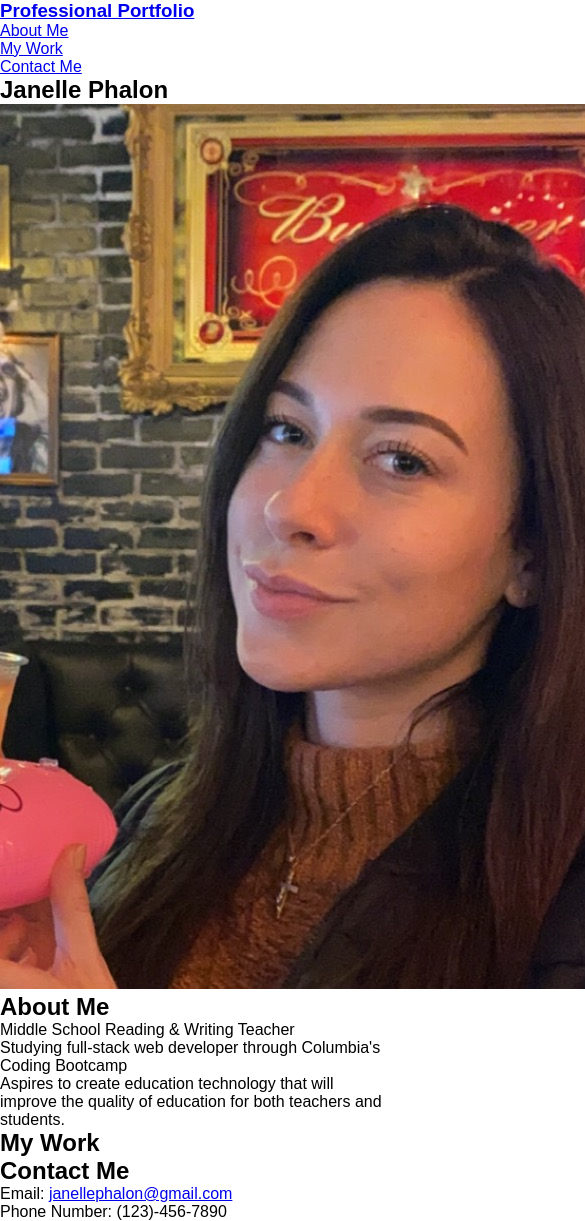
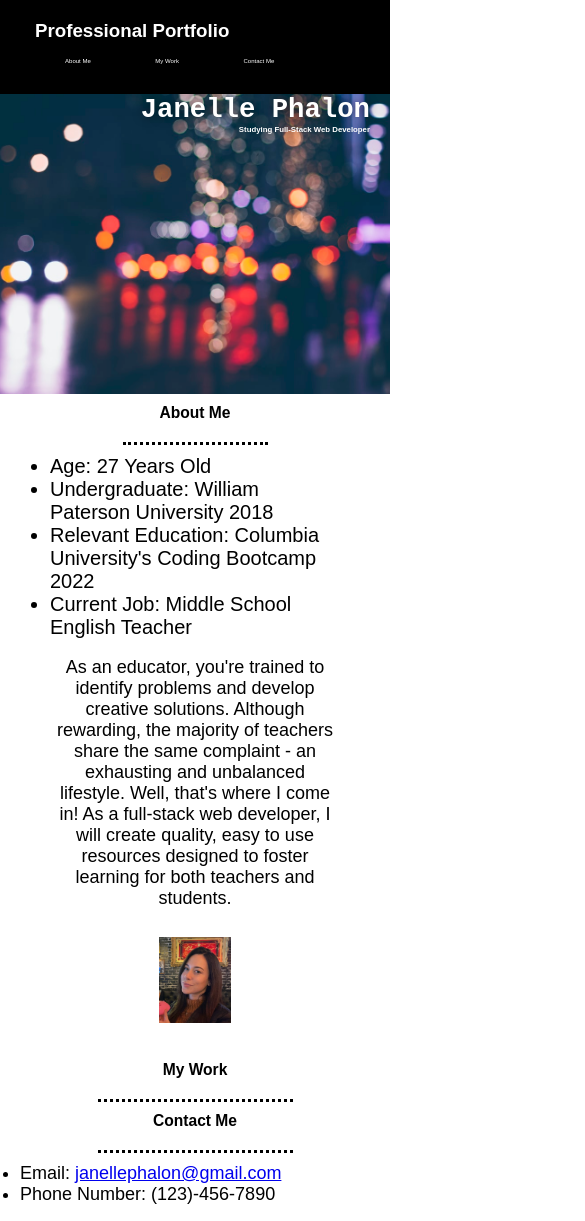
Before and after one commit to janellephalon/phalon-portfolio, a plain HTML site: page index.html in a window 390 px wide. Shown: the top 1221 px of the page, 585 px wide, since content can reach past the window. Drawn offline with Linux system fonts and the light colour scheme.

Commit message:
new css, updated html, updated hero, updated buttons

```diff
--- a/index.html
+++ b/index.html
@@ -2,7 +2,7 @@
 <html lang="en">
     <head>
 
-        <link rel="stylesheet" href="./style.css">
+        <link rel="stylesheet" href="/style2.css">
         <meta charset="UTF-8" />
         <meta name="viewport" content="width=device-width, initial-scale=1.0" />
         <title>Phalon Portfolio</title>
@@ -13,7 +13,7 @@
     <body>
 
         <!-- Header Start -->
-            <header>
+            <header class="column">
 
             <h3>
                 <a href="/">Professional Portfolio</a>
@@ -38,41 +38,69 @@
     <!-- Hero Start -->
     <section class="hero">
 
+        <div>
         <h1>Janelle Phalon</h1>
+        <h3>
+            Studying Full-Stack Web Developer
+        </h3>
+        </div>
 
     </section>
 
     <!-- About Me Section -->
-    <section id="about-me" class="b">
-        <img src="./Assets/Images/IMG_0102.jpeg" alt="An image of Janelle Phalon for the About Me section." />
-        <h2>About Me</h2>
-        <p>
+    <section id="about-me" class="first">
+
+        <div>
+            <h2 class="heading left-align">About Me</h2>
+
+        <div class="right-align">
             <ul>
 
                 <li>
-                    Middle School Reading & Writing Teacher
+                    Age: 27 Years Old
                 </li>
                 <li>
-                    Studying full-stack web developer through Columbia's Coding Bootcamp
+                    Undergraduate: William Paterson University 2018
                 </li>
                 <li>
-                    Aspires to create education technology that will improve the quality of education for both teachers and students.
+                    Relevant Education: Columbia University's Coding Bootcamp 2022
+                </li>
+                <li>
+                    Current Job: Middle School English Teacher
                 </li>
             </ul>
-        </p>
+
+            <br>
+            <div>
+            <p>
+                As an educator, you're trained to identify problems and develop creative solutions. Although rewarding, the majority of teachers share the same complaint - an exhausting and unbalanced lifestyle. Well, that's where I come in! As a full-stack web developer, I will create quality, easy to use resources designed to foster learning for both teachers and students.
+            </p>
+        </div>
+
+        <br>
+        <div>
+            <img src="/Assets/Images/IMG_0102.jpeg" alt="An image of Janelle Phalon smiling" />
+        </div>
+    </div>
+        </div>
     </section>
+    <br>
 
     <!-- My Work Section -->
-    <section id="my-work" class="">
-        <h2>My Work</h2>
+    <section id="my-work">
+
+        <div>
+        <h2 class="left-align">My Work</h2>
+    </div>
 
     </section>
 
     <!-- Contact Me Section -->
 
-<section id="contact-me" class="">
-        <h2>Contact Me</h2>
-            <ul>
+<section id="contact-me">
+        <h2 class="left-align">Contact Me</h2>
+
+             <ul class="list">
                 <li>
                     Email: <a href="#">janellephalon@gmail.com</a>
                 </li>
@@ -84,3 +112,9 @@
 </section>
 
     </body>
+
+    <footer>
+
+
+    </footer>
+    </html>
--- a/style.css
+++ b/style.css
@@ -5,29 +5,195 @@
 }
 
 body {
-    background-color: #ffff;
+    color: #08181a;
     font-family: Arial, Helvetica, sans-serif;
 }
 
 /* Header */
-.header {
+header {
     padding: 20px 35px;
-        background-color: #174145;
+    background-color: #070707ee;
     display: flex;
     justify-content: space-between;
     flex-wrap: wrap;
+    font-family: monospace;
 }
 
-.header h3 {
-    font-weight: bold;
-    font-size: 36px;
-    color: rgb(52, 151, 200);
-    margin: 0;
+header a {
+    text-decoration: none;
+    color: #ffffff;
 }
 
-.header a {
-    text-decoration: none;
-    color: #ffff
+header nav {
+    margin: 7px 0;
 }
 
-.header
+.header nav ul {
+    display: flex;
+    flex-wrap: wrap;
+    justify-content: space-between;
+    align-items: center;
+    list-style: none;
+}
+
+header nav ul li {
+    display: inline;
+}
+
+header nav ul li a {
+    margin: 0 30px;
+    font-weight: lighter;
+    font-size: 1.55vw;
+}
+
+/* Hero Style Start */
+.hero {
+    background-image: url("/Assets/Images/book.jpeg");
+    background-size: cover;
+    background-position: center;
+    align-items: flex-start;
+    justify-content: right;
+    flex-wrap: wrap;
+    display: flex;
+}
+
+.hero h1 {
+    font-size: 55px;
+    font-family: monospace;
+    color: white;
+    text-shadow: 0 0 10px rgba(0, 0, 0, 0.5);
+}
+/* Hero Style End */
+
+/* About Me */
+
+.profile {
+    font-family: Arial, Helvetica, sans-serif;
+    text-align: left;
+}
+
+.profile h2 {
+    font-size: ;
+}
+
+.profile img {
+    width: 20%;
+    float: right;
+    overflow: auto;
+    line-height: 1.3;
+}
+
+.profile-text {
+    padding: 50px;
+    float: left;
+    width: 65%;
+    color: black;
+    font-size: 17px;
+}
+
+.work {
+
+}
+
+.flex-row {
+    display: flex;
+}
+
+@media screen and (max-width: 980px) {
+    header {
+        padding-bottom: 0;
+        justify-content: center;
+      }
+
+      header h1 {
+        width: 100%;
+        text-align: center;
+      }
+
+      header nav ul {
+        margin-top: 20px;
+        width: 100%;
+        justify-content: center;
+      }
+
+      header nav ul li a {
+        font-size: 20px;
+      }
+
+      footer h2, footer div {
+        text-align: center;
+        width: 100%;
+      }
+
+      .section-title {
+        width: 80%;
+      }
+
+      .trainer {
+        flex: 0 70%;
+      }
+
+      .contact-info iframe{
+        flex: 1 100%;
+      }
+}
+
+@media screen and (max-width: 768px) {
+    section {
+      padding: 30px 15px;
+    }
+
+    .step h3 {
+        flex: 1 100%;
+        text-align: center;
+      }
+
+      .step-info {
+        flex: 2 100%;
+        text-align: center;
+        justify-content: center;
+      }
+
+      .step-img {
+        flex: 0 32%;
+        margin-right: 0;
+        margin-top: 15px;
+        margin-bottom: 15px;
+      }
+
+      .step-text {
+        flex: 100%;
+      }
+
+  }
+
+  @media screen and (max-width: 575px) {
+
+    .hero-form button {
+      width: 100%;
+    }
+
+    .section-title {
+      width: 95%;
+    }
+
+    .intro p {
+      width: 100%;
+    }
+
+    .trainer {
+      flex: 0 100%;
+    }
+
+    .contact-info {
+      text-align: center;
+    }
+
+    .contact-info > * {
+      flex: 0 100%;
+    }
+
+    .contact-form {
+        border: 3;
+      }
+  }
--- /dev/null
+++ b/style2.css
@@ -0,0 +1,124 @@
+* {
+    margin: 0;
+    padding: 0;
+    box-sizing: border-box;
+}
+
+body {
+    color:black;
+    font-family: Arial, Helvetica, sans-serif;
+}
+
+/* Header */
+
+header {
+    padding: 20px 35px;
+    background-color:black;
+    display: flex;
+    justify-content: space-between;
+    flex-wrap: wrap;
+}
+
+header a {
+    text-decoration: none;
+    color: #ffffff;
+}
+
+header nav {
+    margin: 7px 0;
+}
+
+.header nav ul {
+    display: flex;
+    flex-wrap: wrap;
+    justify-content: space-between;
+    align-items: center;
+    list-style: none;
+}
+
+header nav ul li {
+    display: inline;
+}
+
+header nav ul li a {
+    margin: 0 30px;
+    font-weight: lighter;
+    font-size: 1.55vw;
+}
+
+header nav ul li a:hover {
+    background: #fce138;
+    color: #024e76;
+    border-radius: 15px;
+    text-shadow: none;
+  }
+
+/* Hero Style Start */
+
+.hero {
+    background-image: url("/Assets/Images/background2.jpeg");
+    background-size: cover;
+    background-position: center;
+    justify-content: right;
+    display: flex;
+    height: 300px;
+}
+
+.hero h1 {
+    font-size: 7vw;
+    font-family: monospace;
+    color: white;
+    text-shadow: 0 0 10px rgba(0, 0, 0, 0.5);
+    margin: 0 20px 0 20px;
+}
+
+.hero h3 {
+    color: white;
+    text-align: right;
+    margin: 0 20px 0 20px;
+    font-size: 2vw;
+
+}
+
+/* Hero Style End */
+
+h2 {
+    font-style: bold;
+    font-size: 4vw;
+    margin: auto;
+    margin-bottom: 10px;
+    margin-top: 10px;
+    border-bottom: black dotted 3px;
+    padding-bottom: 20px;
+    text-align: center;
+    width: 50%;
+
+}
+
+.right-align img {
+    display: block;
+    align-items: center;
+    margin: 10px auto;
+    height: 25%;
+    width: 25%;
+}
+
+.first {
+    margin: auto 50px;
+}
+
+.first ul {
+    font-size: 20px;
+
+}
+
+.first p {
+    text-align: center;
+    font-style: bold;
+    font-size: 18px;
+}
+
+.list {
+    font-size: 18px;
+    margin: 0 35px auto 20px;
+}
```
Also changed, not shown: Assets/Images/51CTMpbS3PL._AC_.jpg (added), Assets/Images/abstract.jpeg (added), Assets/Images/background.jpeg (added), Assets/Images/background2.jpeg (added), Assets/Images/book.jpeg (added), Assets/Images/images.jpeg (added), Assets/Images/photo-1579546928937-641f7ac9bced.jpeg (added), 1 other file. Lines whose indentation alone changed are shown as unchanged.
